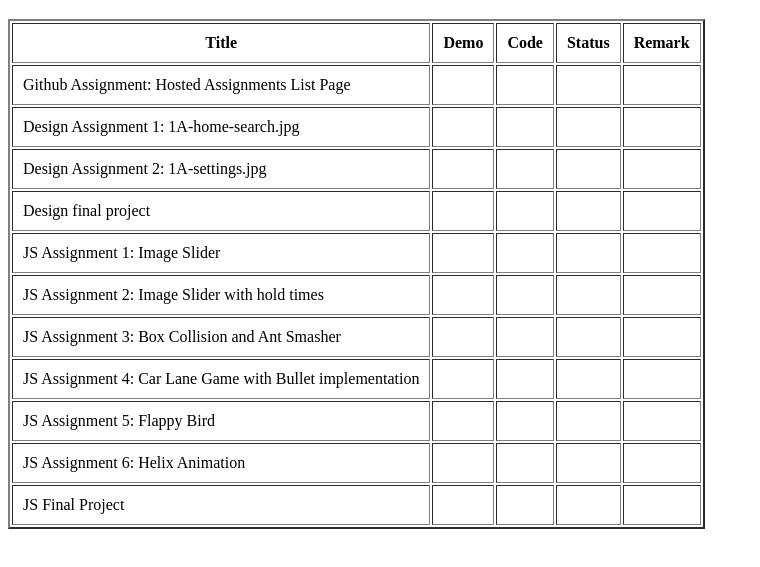
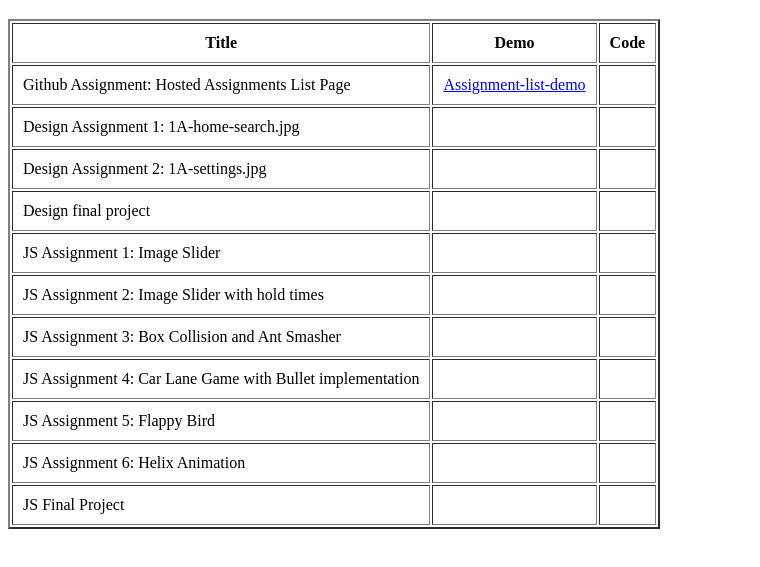
Before and after one commit to govinda744/leapfrog, a plain HTML site: page index.html in a window 1280 px wide. Shown: the part 61-628 px from the top of the page, without its empty margins (0-760 px from the left). Drawn offline with Linux system fonts and the light colour scheme.

Commit message:
removed status and remark column

```diff
--- a/index.html
+++ b/index.html
@@ -7,20 +7,14 @@
             <th>Title</th>
             <th>Demo</th>
             <th>Code</th>
-            <th>Status</th>
-            <th>Remark</th>
         </tr>
         <tr>
             <td>Github Assignment: Hosted Assignments List Page</td>
-            <td></td>
-            <td></td>
-            <td></td>
-            <td></td>
+            <td><a href="https://govinda744.github.io/leapfrog/">Assignment-list-demo</a></td>
+            <td><a href=""</td>
         </tr>
         <tr>
             <td>Design Assignment 1: 1A-home-search.jpg</td>
-            <td></td>
-            <td></td>
             <td></td>
             <td></td>
         </tr>
@@ -28,13 +22,9 @@
             <td>Design Assignment 2: 1A-settings.jpg</td>
             <td></td>
             <td></td>
-            <td></td>
-            <td></td>
         </tr>
         <tr>
             <td>Design final project</td>
-            <td></td>
-            <td></td>
             <td></td>
             <td></td>
         </tr>
@@ -42,13 +32,9 @@
             <td>JS Assignment 1: Image Slider</td>
             <td></td>
             <td></td>
-            <td></td>
-            <td></td>
         </tr>
         <tr>
             <td>JS Assignment 2: Image Slider with hold times</td>
-            <td></td>
-            <td></td>
             <td></td>
             <td></td>
         </tr>
@@ -56,13 +42,9 @@
             <td>JS Assignment 3: Box Collision and Ant Smasher</td>
             <td></td>
             <td></td>
-            <td></td>
-            <td></td>
         </tr>
         <tr>
             <td>JS Assignment 4: Car Lane Game with Bullet implementation</td>
-            <td></td>
-            <td></td>
             <td></td>
             <td></td>
         </tr>
@@ -70,13 +52,9 @@
             <td>JS Assignment 5: Flappy Bird</td>
             <td></td>
             <td></td>
-            <td></td>
-            <td></td>
         </tr>
         <tr>
             <td>JS Assignment 6: Helix Animation</td>
-            <td></td>
-            <td></td>
             <td></td>
             <td></td>
         </tr>
@@ -84,8 +62,6 @@
             <td>JS Final Project</td>
             <td></td>
             <td></td>
-            <td></td>
-            <td></td>
         </tr>
     </table>
 </body>
```
